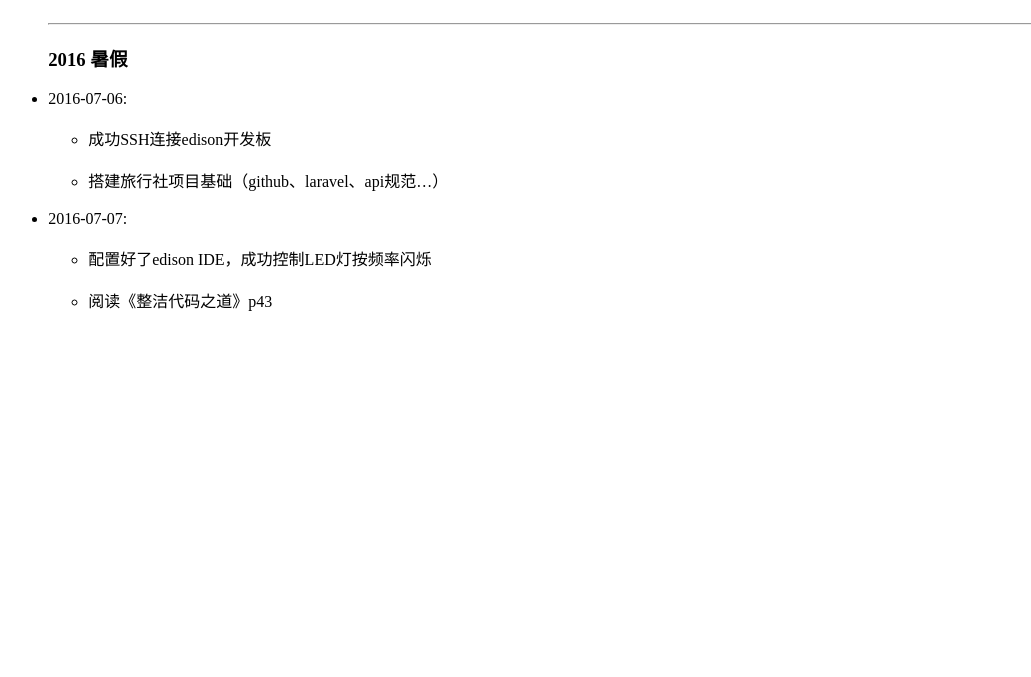
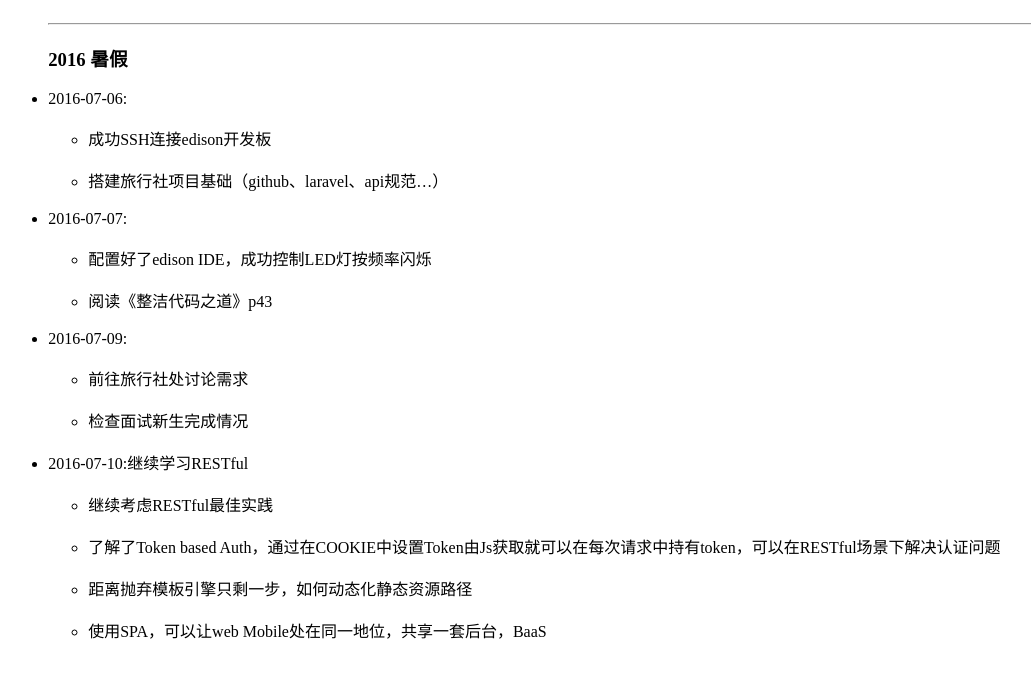
Before and after one commit to Serving/Growth, a plain HTML site: page zhaoyifan.html in a window 1280 px wide. Shown: the part 1082-1759 px from the top of the page, without its empty margins (63-1094 px from the left). Drawn offline with Linux system fonts and the light colour scheme.

Commit message:
regularly update

```diff
--- a/zhaoyifan.html
+++ b/zhaoyifan.html
@@ -52,9 +52,24 @@
     <li>2016-07-07:<br /><br />
         <ul>
             <li>配置好了edison IDE，成功控制LED灯按频率闪烁</li><br />
-            <li>阅读《整洁代码之道》p43</li>
+            <li>阅读《整洁代码之道》p43</li><br />
         </ul>
     </li>
+    <li>2016-07-09:<br /><br />
+        <ul>
+            <li>前往旅行社处讨论需求</li><br />
+            <li>检查面试新生完成情况</li><br />
+        </ul>
+    </li>
+    <li>2016-07-10:继续学习RESTful<br /><br />
+        <ul>
+            <li>继续考虑RESTful最佳实践</li><br />
+            <li>了解了Token based Auth，通过在COOKIE中设置Token由Js获取就可以在每次请求中持有token，可以在RESTful场景下解决认证问题</li><br />
+            <li>距离抛弃模板引擎只剩一步，如何动态化静态资源路径</li><br />
+            <li>使用SPA，可以让web Mobile处在同一地位，共享一套后台，BaaS</li>
+        </ul>
+    </li>
+
 </ul>
 <script>
     var stepLength = 1;
```
